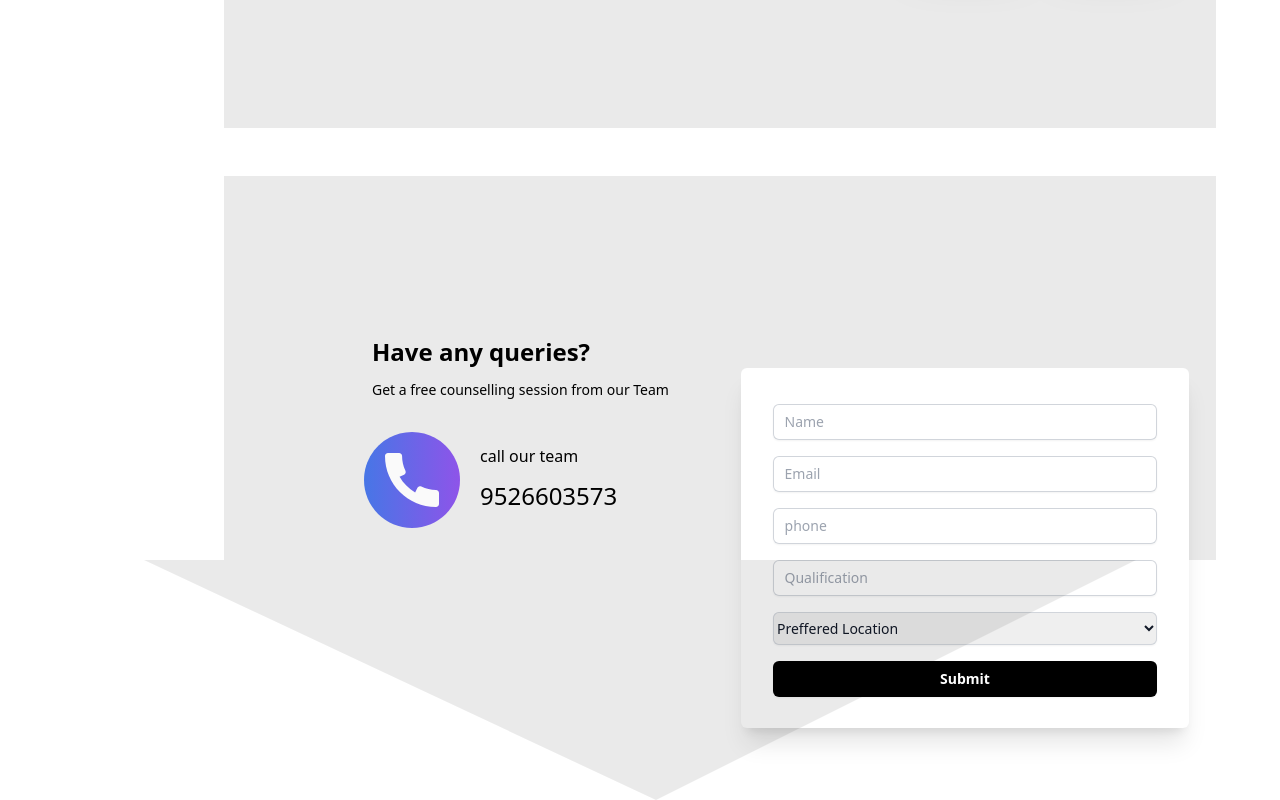
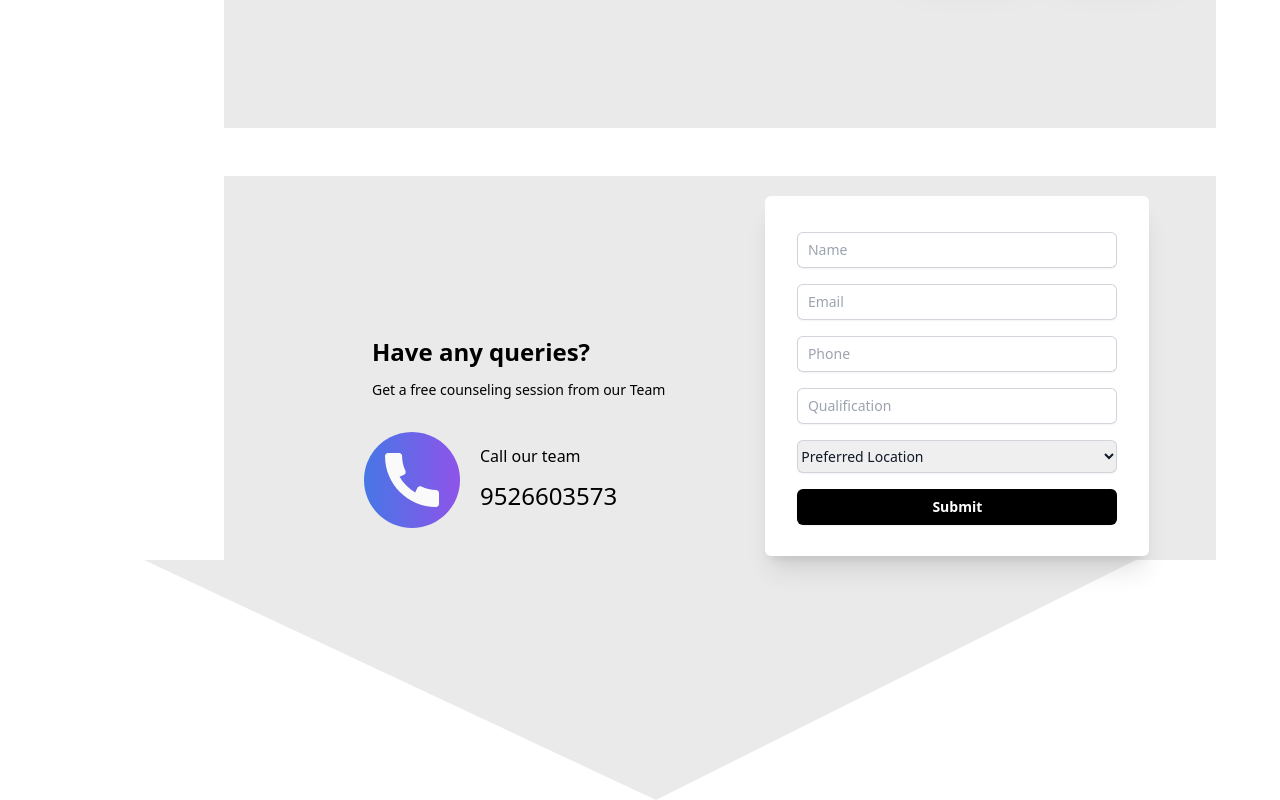
Before and after one commit to officialrashid/Brototype-Frontend, a React (Vite) app in the folder Brototype-Frontend/: page / in a window 1280 px wide. Shown: the part 2104-2904 px from the top of the page. Built offline with nearby package versions, Linux system fonts and the light colour scheme.

Commit message:
Landing page form completed

```diff
--- a/Brototype-Frontend/src/components/Frontend/Details.tsx
+++ b/Brototype-Frontend/src/components/Frontend/Details.tsx
@@ -60,117 +60,104 @@ const Details = () => {
 
 
       <div className='bg-custom-domain h-96 w-62rem ml-56 mt-12 '>
-
-
-        <div className='w-12rem h-auto  gap-4 mt-10rem ml-8rem' >
+  <div className="w-full h-8rem flex gap-4">
+    <div className='w-12rem h-auto gap-4 mt-10rem ml-8rem'>
       <div className='w-12rem h-8'>
         <p className='font-semibold text-2xl px-5 w-fit'>Have any queries?</p>
-            <p className=' text-sm  px-5 py-3 w-fit'>Get a free counselling session from our  Team</p>
-            <div className=' w-16rem h-6rem mt-5 ml-3 flex '>
+        <p className='text-sm px-5 py-3 w-fit'>Get a free counseling session from our Team</p>
+        <div className='w-16rem h-6rem mt-5 ml-3 flex'>
           <img src="/PhoneIcon.svg" alt="" />
           <div className='w-16rem h-5 bg-green-90 mt-3 ml-5'>
-                <p>call our team</p>
+            <p>Call our team</p>
             <p className='text-2xl mt-3'>9526603573</p>
           </div>
         </div>
-
+      </div>
     </div>
 
-        </div>
-
-        <div className='bg-white grid grid-cols-1 w-28rem h-22.5rem ml-32.3125rem rounded-md shadow-xl '>
+    <div className='bg-white grid grid-cols-1 w-24rem h-22.5rem ml-16 rounded-md shadow-xl mt-5'>
       <div className="mt-5 sm:mx-auto sm:w-full sm:max-w-sm">
         <form className="" action="#" method="POST">
-              <div>
 
-                <div className="mt-4">
+          <div className="mt-4 ml-8">
             <input
               id="name"
               name="name"
               type="name"
               autoComplete="name"
               required
-                    className="block w-full rounded-md border-0 py-1.5 text-gray-900 shadow-sm ring-1 ring-inset ring-gray-300 placeholder:text-gray-400 focus:ring-2 focus:ring-inset focus:ring-indigo-600 sm:text-sm sm:leading-6"
+              className="block w-20rem rounded-md border-0 py-1.5 text-gray-900 shadow-sm ring-1 ring-inset ring-gray-300 placeholder:text-gray-400 focus:ring-2 focus:ring-inset focus:ring-indigo-600 sm:text-sm sm:leading-6"
               placeholder='Name'
               style={{ padding: '3%' }}
             />
           </div>
-              </div>
-              <div>
-
-                <div className="mt-4">
+          <div className="mt-4 ml-8">
             <input
               id="email"
               name="email"
               type="email"
               autoComplete="email"
               required
-                    className="block w-full rounded-md border-0 py-1.5 text-gray-900 shadow-sm ring-1 ring-inset ring-gray-300 placeholder:text-gray-400 focus:ring-2 focus:ring-inset focus:ring-indigo-600 sm:text-sm sm:leading-6"
+              className="block w-20rem  rounded-md border-0 py-1.5 text-gray-900 shadow-sm ring-1 ring-inset ring-gray-300 placeholder:text-gray-400 focus:ring-2 focus:ring-inset focus:ring-indigo-600 sm:text-sm sm:leading-6"
               placeholder='Email'
               style={{ padding: '3%' }}
             />
           </div>
-              </div>
-              <div>
-
-                <div className="mt-4">
+          <div className="mt-4 ml-8">
             <input
               id="phone"
               name="phone"
               type="phone"
               autoComplete="phone"
               required
-                    className="block w-full rounded-md border-0 py-1.5 text-gray-900 shadow-sm ring-1 ring-inset ring-gray-300 placeholder:text-gray-400 focus:ring-2 focus:ring-inset focus:ring-indigo-600 sm:text-sm sm:leading-6"
-                    placeholder='phone'
+              className="block w-20rem  rounded-md border-0 py-1.5 text-gray-900 shadow-sm ring-1 ring-inset ring-gray-300 placeholder:text-gray-400 focus:ring-2 focus:ring-inset focus:ring-indigo-600 sm:text-sm sm:leading-6"
+              placeholder='Phone'
               style={{ padding: '3%' }}
             />
           </div>
-              </div>
-              <div>
-
-                <div className="mt-4">
+          <div className="mt-4 ml-8">
             <input
               id="qualification"
               name="qualification"
               type="qualification"
               autoComplete="qualification"
               required
-                    className="block w-full rounded-md border-0 py-1.5 text-gray-900 shadow-sm ring-1 ring-inset ring-gray-300 placeholder:text-gray-400 focus:ring-2 focus:ring-inset focus:ring-indigo-600 sm:text-sm sm:leading-6"
+              className="block w-20rem  rounded-md border-0 py-1.5 text-gray-900 shadow-sm ring-1 ring-inset ring-gray-300 placeholder:text-gray-400 focus:ring-2 focus:ring-inset focus:ring-indigo-600 sm:text-sm sm:leading-6"
               placeholder='Qualification'
               style={{ padding: '3%' }}
             />
           </div>
-                <div className="mt-4">
+          <div className="mt-4 ml-8">
             <select
-                    id="prefferedLocation"
-                    name="prefferedLocation"
-                    autoComplete="prefferedLocation"
+              id="preferredLocation"
+              name="preferredLocation"
+              autoComplete="preferredLocation"
               required
-                    className="block w-full rounded-md border-0 py-1.5 text-gray-900 shadow-sm ring-1 ring-inset ring-gray-300 focus:ring-2 focus:ring-inset focus:ring-indigo-600 sm:text-sm sm:leading-6"
+              className="block w-20rem  rounded-md border-0 py-1.5 text-gray-900 shadow-sm ring-1 ring-inset ring-gray-300 focus:ring-2 focus:ring-inset focus:ring-indigo-600 sm:text-sm sm:leading-6"
             >
-                    <option value="" disabled selected>Preffered Location</option>
+              <option value="" disabled selected>Preferred Location</option>
               <option value="option1">Kochi</option>
               <option value="option2">Kozhikkod</option>
               <option value="option3">Bangalore</option>
             </select>
           </div>
-
-                <div className='mt-4'>
+          <div className='mt-4 ml-8'>
             <button
               type="submit"
-                    className="flex w-full justify-center rounded-md bg-black px-3 py-1.5 text-sm font-semibold leading-6 text-white shadow-sm hover:bg-gray-500 focus-visible:outline focus-visible:outline-2 focus-visible:outline-offset-2 focus-visible:outline-gray-600"
+              className="flex w-20rem justify-center rounded-md bg-black px-3 py-1.5 text-sm font-semibold leading-6 text-white shadow-sm hover:bg-gray-500 focus-visible:outline focus-visible:outline-2 focus-visible:outline-offset-2 focus-visible:outline-gray-600"
             >
               Submit
             </button>
-                </div>
           </div>
         </form>
       </div>
     </div>
   </div>
-      <div className=" w-full h-fit flex justify-center items-center inex">
+</div>
+<div className="w-full h-fit flex justify-center items-center inex">
   <div className="triangle-rotate "></div>
 </div>
+
     </div>
   )
 }
```
Lines whose indentation alone changed are shown as unchanged.
